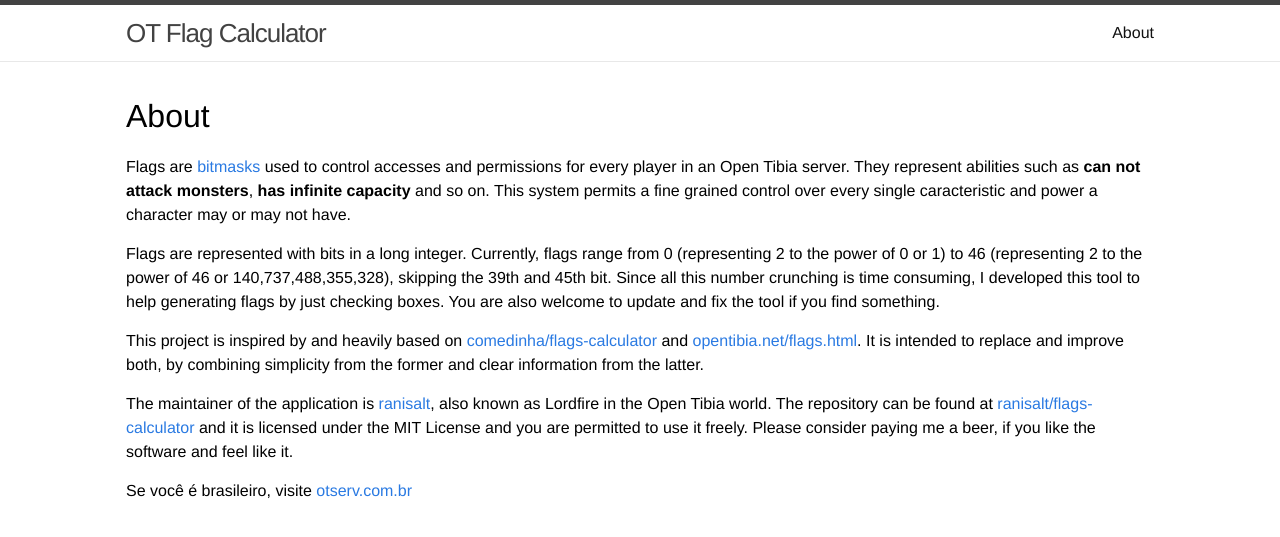
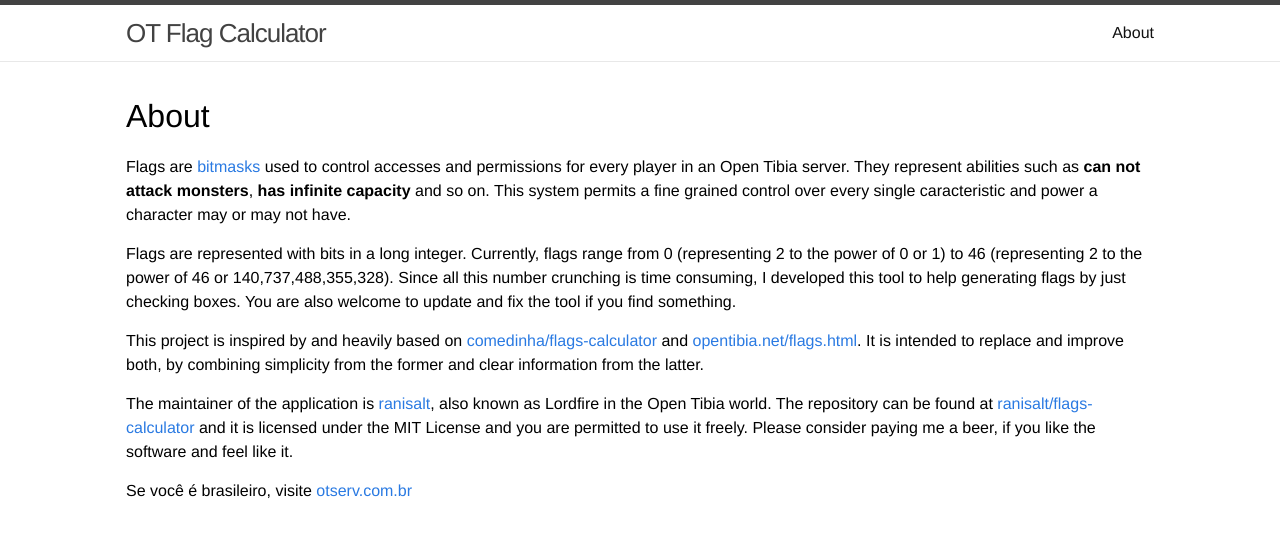
Before and after one commit to ranisalt/flags-calculator, a Jekyll site: the page built from about.md, in a window 1280 px wide. Shown: the top 537 px of the page. Built offline with Jekyll 4.4.1, drawn with Linux system fonts in a browser that asks for light colours.

Commit message:
Fix wrong information

```diff
--- a/about.md
+++ b/about.md
@@ -12,10 +12,9 @@ single caracteristic and power a character may or may not have.
 
 Flags are represented with bits in a long integer. Currently, flags range from
 0 (representing 2 to the power of 0 or 1) to 46 (representing 2 to the power of
-46 or 140,737,488,355,328), skipping the 39th and 45th bit. Since all this
-number crunching is time consuming, I developed this tool to help generating
-flags by just checking boxes. You are also welcome to update and fix the tool if
-you find something.
+46 or 140,737,488,355,328). Since all this number crunching is time consuming, I
+developed this tool to help generating flags by just checking boxes. You are
+also welcome to update and fix the tool if you find something.
 
 This project is inspired by and heavily based on
 [comedinha/flags-calculator](https://github.com/comedinha/flags-calculator) and
```
